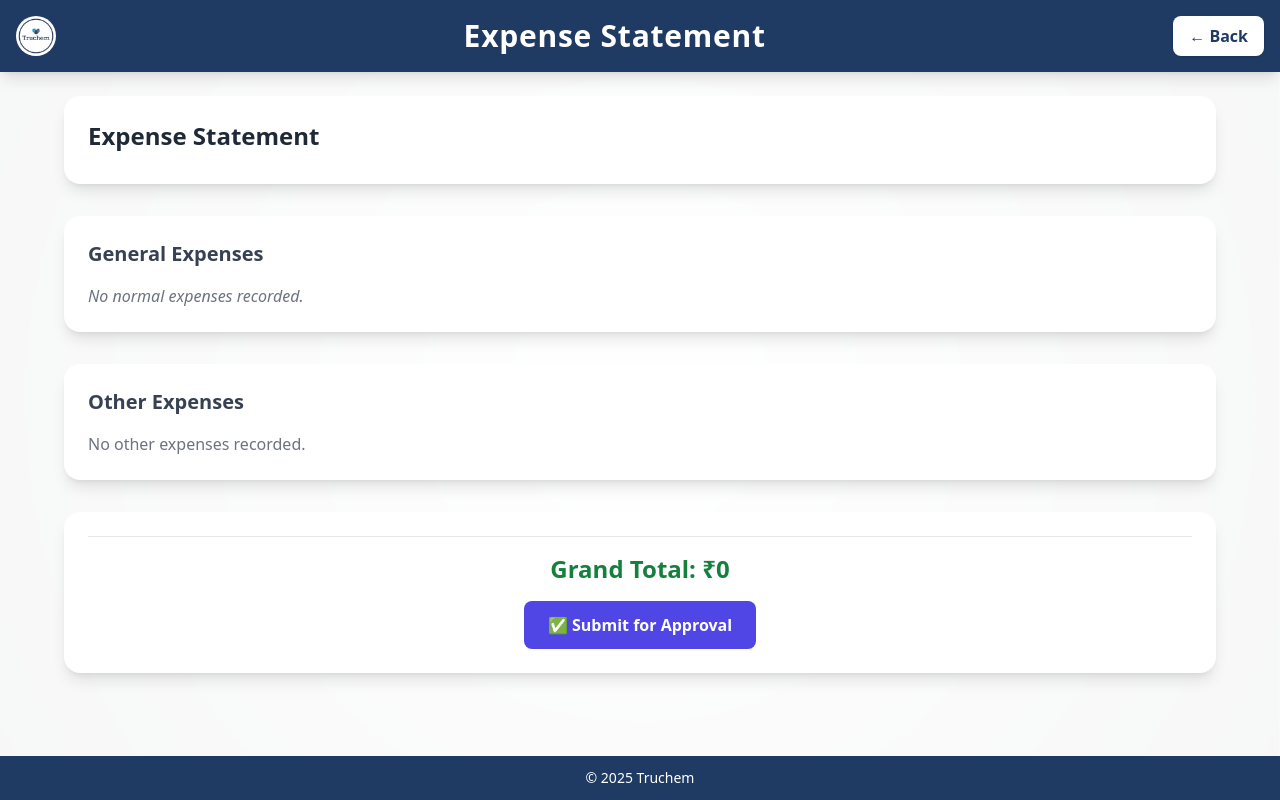
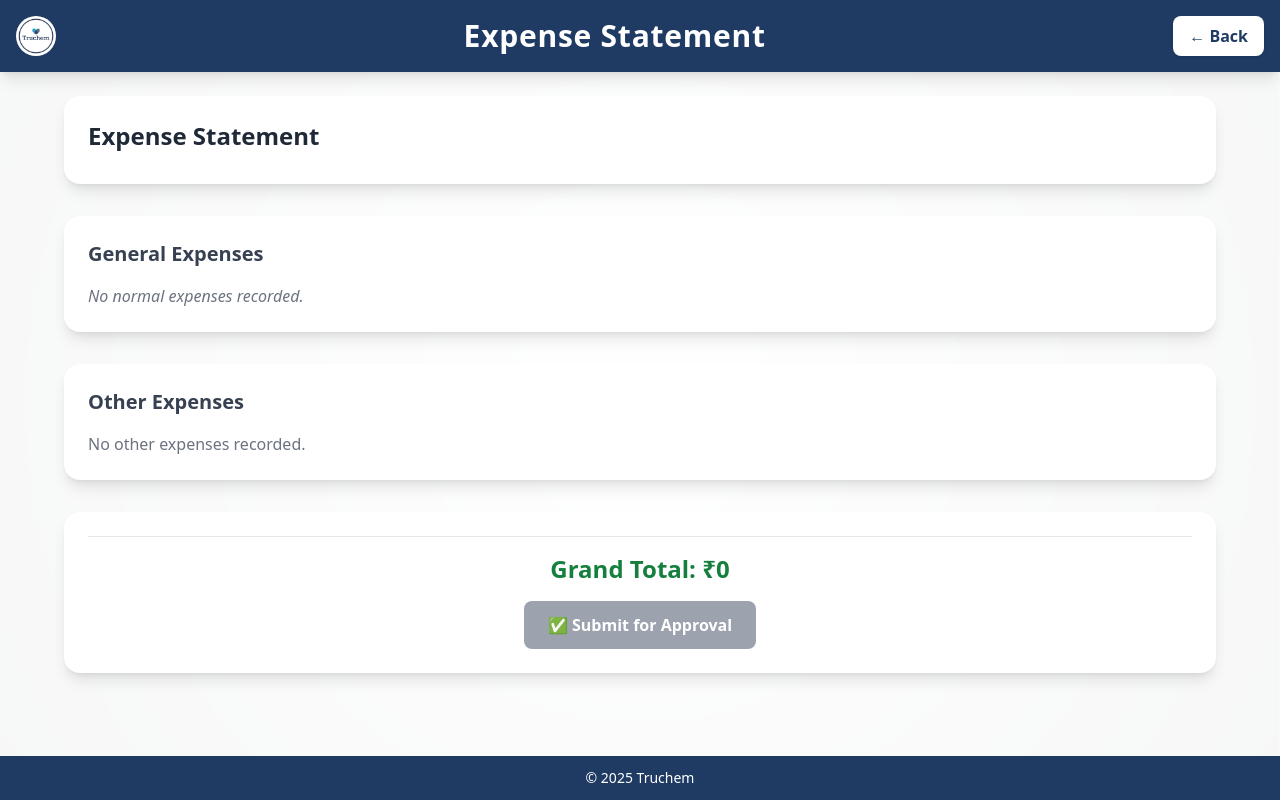
Before and after one commit to nix2205/Project-root-client, a React (Create React App) app: page /expense-statement in a window 1280 px wide. Built offline with nearby package versions, Linux system fonts and the light colour scheme; no server answers.

Commit message:
Disable submit button for current month

```diff
--- a/src/pages/ExpenseStatement.jsx
+++ b/src/pages/ExpenseStatement.jsx
@@ -1,3 +1,231 @@
+// import React, { useEffect, useState } from "react";
+// import axios from "axios";
+// import Layout from "../components/Layout";
+// import UserLogTable from "../components/UserLogTable";
+// import UserOtherExpensesTable from "../components/UserOtherExpensesTable";
+
+// const API = process.env.REACT_APP_BACKEND_URL;
+
+// const ExpenseStatement = () => {
+//   const [userInfo, setUserInfo] = useState(null);
+//   const [expenses, setExpenses] = useState([]);
+//   const [otherExpenses, setOtherExpenses] = useState([]);
+//   const [selectedMonth, setSelectedMonth] = useState(new Date().getMonth() + 1);
+//   const [selectedYear] = useState(new Date().getFullYear());
+
+//     const shortMonthNames = ["JAN","FEB","MAR","APR","MAY","JUN","JUL","AUG","SEP","OCT","NOV","DEC"];
+
+//   // Whether this month is already submitted by the user (disables button)
+//   const isMonthSubmitted = (() => {
+//     if (!userInfo) return false;
+//     const monthKey = shortMonthNames[selectedMonth - 1];
+//     // tolerate stored variations: "NOV" or "NOV-2025" etc.
+//     return (userInfo.months || []).some(
+//       (m) => m.month === monthKey || (typeof m.month === "string" && m.month.startsWith(monthKey))
+//     );
+//   })();
+
+//   const now = new Date();
+//   const currentMonth = now.getMonth() + 1;
+//   const currentYear = now.getFullYear();
+
+//   const isCurrentMonth =
+//     selectedMonth === currentMonth && selectedYear === currentYear;
+
+//   const isSubmitDisabled = isMonthSubmitted || isCurrentMonth;
+
+
+//   useEffect(() => {
+//     const fetchData = async () => {
+//       try {
+//         const token = localStorage.getItem("token");
+//         const headers = { Authorization: `Bearer ${token}` };
+
+//         // User Info
+//         const userRes = await axios.get(`${API}/api/user/info`, { headers });
+//         setUserInfo(userRes.data);
+
+//         // Normal Expenses
+//         const expenseRes = await axios.get(
+//           `${API}/api/user/expenses?month=${selectedMonth}&year=${selectedYear}`,
+//           { headers }
+//         );
+//         setExpenses(expenseRes.data || []);
+
+//         // Other Expenses
+//         const otherRes = await axios.get(
+//           `${API}/api/user/other-expenses?month=${selectedMonth}&year=${selectedYear}`,
+//           { headers }
+//         );
+//         setOtherExpenses(otherRes.data || []);
+//       } catch (err) {
+//         console.error("Failed to fetch data:", err);
+//       }
+//     };
+//     fetchData();
+//   }, [selectedMonth, selectedYear]);
+
+//   // Totals
+//   const normalTotal = expenses.reduce((sum, e) => sum + (e.total || 0), 0);
+//   const otherTotal = otherExpenses.reduce((sum, e) => sum + (e.total || 0), 0);
+//   const grandTotal = normalTotal + otherTotal;
+
+//   const showDateDesc = (date) => {};
+//   const showTADesc = (expenseId) => {};
+//   const showDADesc = (expenseId) => {};
+
+// const handleSubmitForApproval = async () => {
+//   if (isCurrentMonth) {
+//       alert("You can submit expenses only for previous months.");
+//       return;
+//     }
+
+//   if (isMonthSubmitted) {
+//     alert("You can submit only once per month.");
+//     return;
+//   }
+
+//   if (!window.confirm(`Submit expenses for ${currentMonthLabel} for approval?`)) return;
+//   try {
+//     const token = localStorage.getItem("token");
+//     const headers = { Authorization: `Bearer ${token}` };
+//     const { month, year } = { month: selectedMonth, year: selectedYear };
+
+//     // send month as number or short name — backend's formatMonthKey handles it
+//     await axios.post(
+//       `${API}/api/user/submit-month`,
+//       { month, total: grandTotal },
+//       { headers }
+//     );
+
+//     alert("Submitted for approval ✅");
+//     // Optionally refetch userInfo/months to update UI (ideal)
+//     const userRes = await axios.get(`${API}/api/user/info`, { headers });
+//     setUserInfo(userRes.data);
+//   } catch (err) {
+//     console.error("Error submitting month:", err);
+//     const msg =
+//       err?.response?.data?.error ||
+//       "Failed to submit month for approval.";
+//     alert(msg);
+//   }
+// };
+
+
+//   const currentMonthLabel = new Date(
+//     selectedYear,
+//     selectedMonth - 1
+//   ).toLocaleString("default", { month: "long", year: "numeric" });
+
+//   return (
+//     <Layout title="Expense Statement" backTo="/mode-selector">
+//       <div className="space-y-8 max-w-6xl mx-auto">
+//         {/* Header Card */}
+//         <div className="bg-white shadow-lg rounded-2xl p-6 flex flex-col md:flex-row justify-between items-start md:items-center">
+//           <div>
+//             <h1 className="text-2xl font-bold text-gray-800 mb-2">
+//               Expense Statement
+//             </h1>
+//             {userInfo && (
+//               <div className="text-gray-700 text-sm space-y-1">
+//                 <p>
+//                   <strong>Username:</strong> {userInfo.username}
+//                 </p>
+//                 <p>
+//                   <strong>HQ:</strong> {userInfo.hq}
+//                 </p>
+//                 <p className="flex items-center gap-2">
+//                   <strong>Month:</strong>
+//                   <select
+//                     value={selectedMonth}
+//                     onChange={(e) => setSelectedMonth(Number(e.target.value))}
+//                     className="border rounded-md px-2 py-1 text-sm"
+//                   >
+//                     {Array.from({ length: 3 }, (_, i) => {
+//                       const date = new Date();
+//                       date.setMonth(date.getMonth() - i);
+//                       const monthNum = date.getMonth() + 1;
+//                       const monthName = date.toLocaleString("default", {
+//                         month: "long",
+//                       });
+//                       return (
+//                         <option key={monthNum} value={monthNum}>
+//                           {monthName}
+//                         </option>
+//                       );
+//                     }).reverse()}
+//                   </select>
+//                 </p>
+//               </div>
+//             )}
+//           </div>
+//         </div>
+
+//         {/* General Expenses Table */}
+//         <div className="bg-white shadow-lg rounded-2xl p-6">
+//           <h2 className="text-xl font-semibold mb-4 text-gray-700">
+//             General Expenses
+//           </h2>
+//           <UserLogTable
+//             expenses={expenses}
+//             showDateDesc={showDateDesc}
+//             showTADesc={showTADesc}
+//             showDADesc={showDADesc}
+//           />
+//           {expenses.length > 0 && (
+//             <div className="text-right font-bold text-lg mt-4 border-t pt-2">
+//               Subtotal 1: ₹{normalTotal.toLocaleString("en-IN")}
+//             </div>
+//           )}
+//         </div>
+
+//         {/* Other Expenses Table */}
+//         <div className="bg-white shadow-lg rounded-2xl p-6">
+//           <h2 className="text-xl font-semibold mb-4 text-gray-700">
+//             Other Expenses
+//           </h2>
+//           {otherExpenses.length === 0 ? (
+//             <p className="text-gray-500">No other expenses recorded.</p>
+//           ) : (
+//             <>
+//               <UserOtherExpensesTable otherExpenses={otherExpenses} />
+//               <div className="text-right font-bold text-lg mt-4 border-t pt-2">
+//                 Subtotal 2: ₹{otherTotal.toLocaleString("en-IN")}
+//               </div>
+//             </>
+//           )}
+//         </div>
+
+//         {/* Grand Total at bottom */}
+//         <div className="bg-white shadow-lg rounded-2xl p-6 text-center">
+//           <h2 className="text-2xl font-bold text-green-700 border-t pt-4">
+//             Grand Total: ₹{grandTotal.toLocaleString("en-IN")}
+//           </h2>
+//   <div className="mt-4">
+//     <button
+//       onClick={handleSubmitForApproval}
+//       disabled={isMonthSubmitted}
+//       className={`px-6 py-3 rounded-lg font-semibold transition text-white ${
+//         isMonthSubmitted ? "bg-gray-400 cursor-not-allowed" : "bg-indigo-600 hover:bg-indigo-700"
+//       }`}
+//     >
+//       {isMonthSubmitted ? "Already submitted" : "✅ Submit for Approval"}
+//     </button>
+//   </div>
+
+
+//         </div>
+//       </div>
+//     </Layout>
+//   );
+// };
+
+// export default ExpenseStatement;
+
+
+
+
+
 import React, { useEffect, useState } from "react";
 import axios from "axios";
 import Layout from "../components/Layout";
@@ -10,21 +238,40 @@ const ExpenseStatement = () => {
   const [userInfo, setUserInfo] = useState(null);
   const [expenses, setExpenses] = useState([]);
   const [otherExpenses, setOtherExpenses] = useState([]);
-  const [selectedMonth, setSelectedMonth] = useState(new Date().getMonth() + 1);
+  const [selectedMonth, setSelectedMonth] = useState(
+    new Date().getMonth() + 1
+  );
   const [selectedYear] = useState(new Date().getFullYear());
 
-    const shortMonthNames = ["JAN","FEB","MAR","APR","MAY","JUN","JUL","AUG","SEP","OCT","NOV","DEC"];
+  const shortMonthNames = [
+    "JAN","FEB","MAR","APR","MAY","JUN",
+    "JUL","AUG","SEP","OCT","NOV","DEC"
+  ];
 
-  // Whether this month is already submitted by the user (disables button)
+  // ---------------- EXISTING LOGIC (UNCHANGED) ----------------
+
   const isMonthSubmitted = (() => {
     if (!userInfo) return false;
     const monthKey = shortMonthNames[selectedMonth - 1];
-    // tolerate stored variations: "NOV" or "NOV-2025" etc.
     return (userInfo.months || []).some(
-      (m) => m.month === monthKey || (typeof m.month === "string" && m.month.startsWith(monthKey))
+      (m) =>
+        m.month === monthKey ||
+        (typeof m.month === "string" && m.month.startsWith(monthKey))
     );
   })();
 
+  // ---------------- NEW ADDITION ----------------
+
+  const now = new Date();
+  const currentMonth = now.getMonth() + 1;
+  const currentYear = now.getFullYear();
+
+  const isCurrentMonth =
+    selectedMonth === currentMonth && selectedYear === currentYear;
+
+  const isSubmitDisabled = isMonthSubmitted || isCurrentMonth;
+
+  // ------------------------------------------------------------
 
   useEffect(() => {
     const fetchData = async () => {
@@ -32,18 +279,15 @@ const ExpenseStatement = () => {
         const token = localStorage.getItem("token");
         const headers = { Authorization: `Bearer ${token}` };
 
-        // User Info
         const userRes = await axios.get(`${API}/api/user/info`, { headers });
         setUserInfo(userRes.data);
 
-        // Normal Expenses
         const expenseRes = await axios.get(
           `${API}/api/user/expenses?month=${selectedMonth}&year=${selectedYear}`,
           { headers }
         );
         setExpenses(expenseRes.data || []);
 
-        // Other Expenses
         const otherRes = await axios.get(
           `${API}/api/user/other-expenses?month=${selectedMonth}&year=${selectedYear}`,
           { headers }
@@ -56,7 +300,8 @@ const ExpenseStatement = () => {
     fetchData();
   }, [selectedMonth, selectedYear]);
 
-  // Totals
+  // ---------------- TOTALS ----------------
+
   const normalTotal = expenses.reduce((sum, e) => sum + (e.total || 0), 0);
   const otherTotal = otherExpenses.reduce((sum, e) => sum + (e.total || 0), 0);
   const grandTotal = normalTotal + otherTotal;
@@ -65,38 +310,48 @@ const ExpenseStatement = () => {
   const showTADesc = (expenseId) => {};
   const showDADesc = (expenseId) => {};
 
+  // ---------------- UPDATED HANDLER ----------------
+
   const handleSubmitForApproval = async () => {
+    if (isCurrentMonth) {
+      alert("You can submit expenses only after the month is completed.");
+      return;
+    }
+
     if (isMonthSubmitted) {
       alert("You can submit only once per month.");
       return;
     }
 
-  if (!window.confirm(`Submit expenses for ${currentMonthLabel} for approval?`)) return;
+    if (
+      !window.confirm(
+        `Submit expenses for ${currentMonthLabel} for approval?`
+      )
+    )
+      return;
+
     try {
       const token = localStorage.getItem("token");
       const headers = { Authorization: `Bearer ${token}` };
-    const { month, year } = { month: selectedMonth, year: selectedYear };
 
-    // send month as number or short name — backend's formatMonthKey handles it
       await axios.post(
         `${API}/api/user/submit-month`,
-      { month, total: grandTotal },
+        { month: selectedMonth, total: grandTotal },
         { headers }
       );
 
       alert("Submitted for approval ✅");
-    // Optionally refetch userInfo/months to update UI (ideal)
+
       const userRes = await axios.get(`${API}/api/user/info`, { headers });
       setUserInfo(userRes.data);
     } catch (err) {
       console.error("Error submitting month:", err);
-    const msg =
+      alert(
         err?.response?.data?.error ||
-      "Failed to submit month for approval.";
-    alert(msg);
+          "Failed to submit month for approval."
+      );
     }
   };
-
 
   const currentMonthLabel = new Date(
     selectedYear,
@@ -106,25 +361,26 @@ const handleSubmitForApproval = async () => {
   return (
     <Layout title="Expense Statement" backTo="/mode-selector">
       <div className="space-y-8 max-w-6xl mx-auto">
-        {/* Header Card */}
+
+        {/* Header */}
         <div className="bg-white shadow-lg rounded-2xl p-6 flex flex-col md:flex-row justify-between items-start md:items-center">
           <div>
             <h1 className="text-2xl font-bold text-gray-800 mb-2">
               Expense Statement
             </h1>
+
             {userInfo && (
               <div className="text-gray-700 text-sm space-y-1">
-                <p>
-                  <strong>Username:</strong> {userInfo.username}
-                </p>
-                <p>
-                  <strong>HQ:</strong> {userInfo.hq}
-                </p>
+                <p><strong>Username:</strong> {userInfo.username}</p>
+                <p><strong>HQ:</strong> {userInfo.hq}</p>
+
                 <p className="flex items-center gap-2">
                   <strong>Month:</strong>
                   <select
                     value={selectedMonth}
-                    onChange={(e) => setSelectedMonth(Number(e.target.value))}
+                    onChange={(e) =>
+                      setSelectedMonth(Number(e.target.value))
+                    }
                     className="border rounded-md px-2 py-1 text-sm"
                   >
                     {Array.from({ length: 3 }, (_, i) => {
@@ -134,6 +390,7 @@ const handleSubmitForApproval = async () => {
                       const monthName = date.toLocaleString("default", {
                         month: "long",
                       });
+
                       return (
                         <option key={monthNum} value={monthNum}>
                           {monthName}
@@ -147,17 +404,19 @@ const handleSubmitForApproval = async () => {
           </div>
         </div>
 
-        {/* General Expenses Table */}
+        {/* General Expenses */}
         <div className="bg-white shadow-lg rounded-2xl p-6">
           <h2 className="text-xl font-semibold mb-4 text-gray-700">
             General Expenses
           </h2>
+
           <UserLogTable
             expenses={expenses}
             showDateDesc={showDateDesc}
             showTADesc={showTADesc}
             showDADesc={showDADesc}
           />
+
           {expenses.length > 0 && (
             <div className="text-right font-bold text-lg mt-4 border-t pt-2">
               Subtotal 1: ₹{normalTotal.toLocaleString("en-IN")}
@@ -165,11 +424,12 @@ const handleSubmitForApproval = async () => {
           )}
         </div>
 
-        {/* Other Expenses Table */}
+        {/* Other Expenses */}
         <div className="bg-white shadow-lg rounded-2xl p-6">
           <h2 className="text-xl font-semibold mb-4 text-gray-700">
             Other Expenses
           </h2>
+
           {otherExpenses.length === 0 ? (
             <p className="text-gray-500">No other expenses recorded.</p>
           ) : (
@@ -182,24 +442,29 @@ const handleSubmitForApproval = async () => {
           )}
         </div>
 
-        {/* Grand Total at bottom */}
+        {/* Grand Total + Submit */}
         <div className="bg-white shadow-lg rounded-2xl p-6 text-center">
           <h2 className="text-2xl font-bold text-green-700 border-t pt-4">
             Grand Total: ₹{grandTotal.toLocaleString("en-IN")}
           </h2>
+
           <div className="mt-4">
             <button
               onClick={handleSubmitForApproval}
-      disabled={isMonthSubmitted}
+              disabled={isSubmitDisabled}
               className={`px-6 py-3 rounded-lg font-semibold transition text-white ${
-        isMonthSubmitted ? "bg-gray-400 cursor-not-allowed" : "bg-indigo-600 hover:bg-indigo-700"
+                isSubmitDisabled
+                  ? "bg-gray-400 cursor-not-allowed"
+                  : "bg-indigo-600 hover:bg-indigo-700"
               }`}
             >
-      {isMonthSubmitted ? "Already submitted" : "✅ Submit for Approval"}
+              {isCurrentMonth
+                ? "✅ Submit for Approval"
+                : isMonthSubmitted
+                ? "Already submitted"
+                : "✅ Submit for Approval"}
             </button>
           </div>
-
-
         </div>
       </div>
     </Layout>
```
Lines whose indentation alone changed are shown as unchanged.
